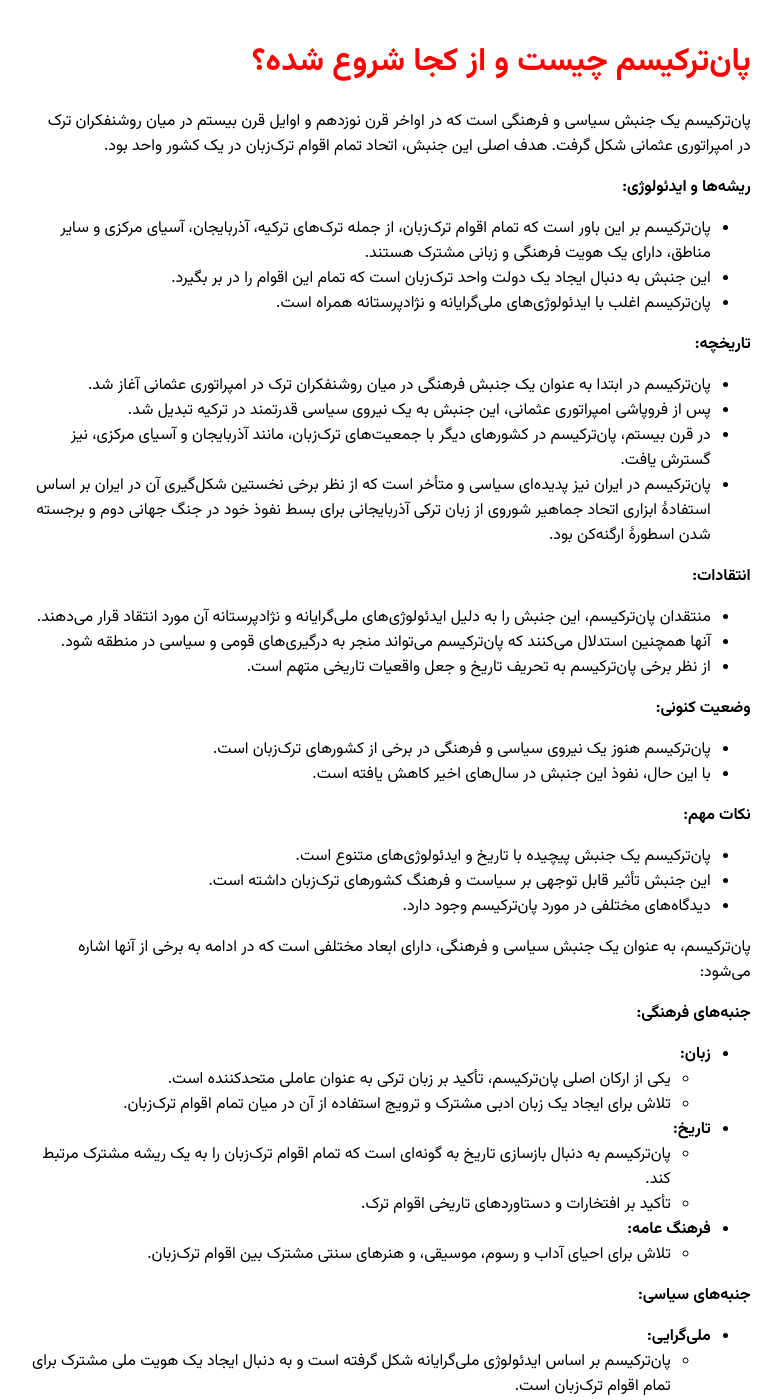
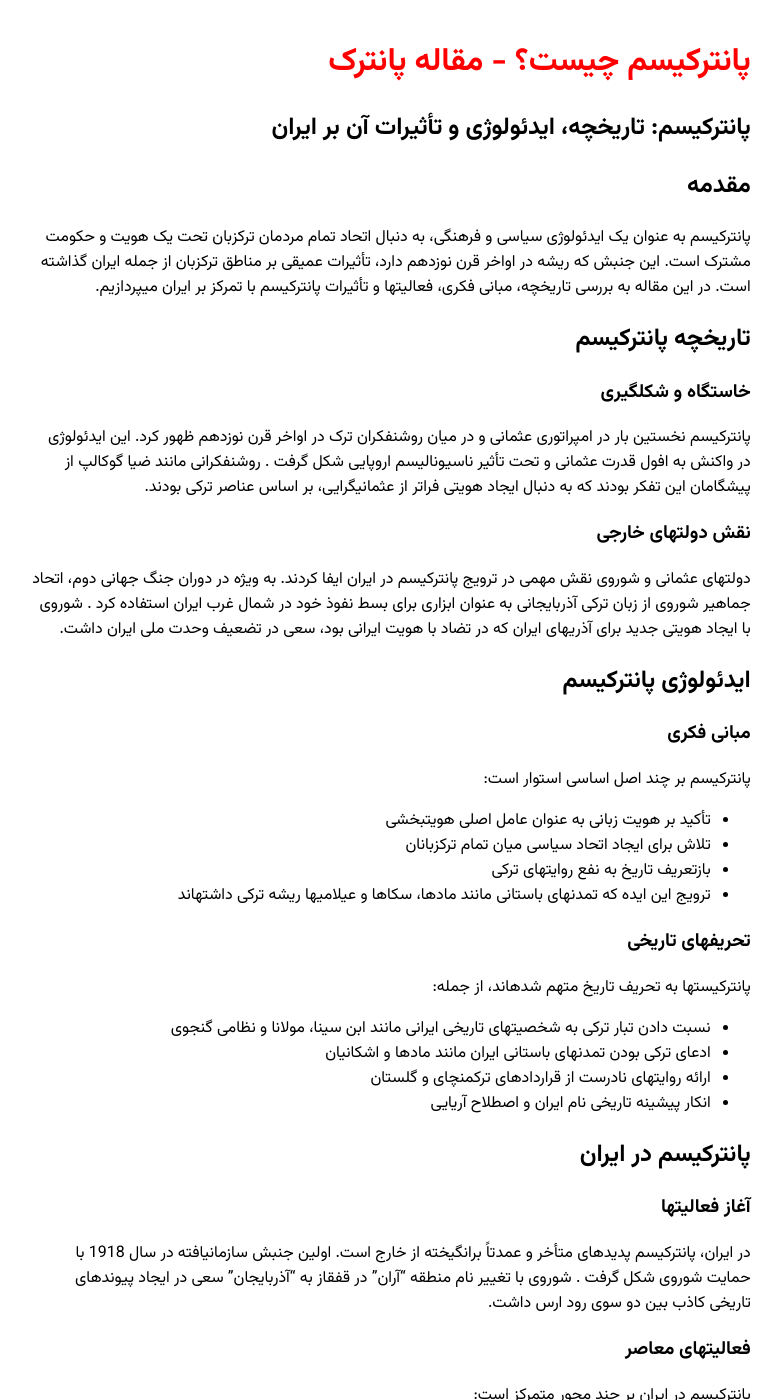
Before and after one commit to darkblog/darkblog.github.io, a Jekyll site: the page built from _posts/2025-3-2-21.md, in a window 1280 px wide and 1400 px high. Shown: the whole window, without its empty margins (249-1032 px from the left). Built offline with Jekyll 4.4.1, drawn with Linux system fonts in a browser that asks for light colours; some of the changed text lies outside the part shown.

Commit message:
Update 2025-3-2-21.md

```diff
--- a/_posts/2025-3-2-21.md
+++ b/_posts/2025-3-2-21.md
@@ -1,75 +1,83 @@
 ---
 layout: post
-title: پان‌ترکیسم چیست و از کجا شروع شده؟
+title: پانترکیسم چیست؟ - مقاله پانترک
 ---
 
-پان‌ترکیسم یک جنبش سیاسی و فرهنگی است که در اواخر قرن نوزدهم و اوایل قرن بیستم در میان روشنفکران ترک در امپراتوری عثمانی شکل گرفت. هدف اصلی این جنبش، اتحاد تمام اقوام ترک‌زبان در یک کشور واحد بود.
+## پانترکیسم: تاریخچه، ایدئولوژی و تأثیرات آن بر ایران
 
-**ریشه‌ها و ایدئولوژی:**
+## مقدمه
 
-* پان‌ترکیسم بر این باور است که تمام اقوام ترک‌زبان، از جمله ترک‌های ترکیه، آذربایجان، آسیای مرکزی و سایر مناطق، دارای یک هویت فرهنگی و زبانی مشترک هستند.
-* این جنبش به دنبال ایجاد یک دولت واحد ترک‌زبان است که تمام این اقوام را در بر بگیرد.
-* پان‌ترکیسم اغلب با ایدئولوژی‌های ملی‌گرایانه و نژادپرستانه همراه است.
+پانترکیسم به عنوان یک ایدئولوژی سیاسی و فرهنگی، به دنبال اتحاد تمام مردمان ترکزبان تحت یک هویت و حکومت مشترک است. این جنبش که ریشه در اواخر قرن نوزدهم دارد، تأثیرات عمیقی بر مناطق ترکزبان از جمله ایران گذاشته است. در این مقاله به بررسی تاریخچه، مبانی فکری، فعالیتها و تأثیرات پانترکیسم با تمرکز بر ایران میپردازیم.
 
-**تاریخچه:**
+## تاریخچه پانترکیسم
 
-* پان‌ترکیسم در ابتدا به عنوان یک جنبش فرهنگی در میان روشنفکران ترک در امپراتوری عثمانی آغاز شد.
-* پس از فروپاشی امپراتوری عثمانی، این جنبش به یک نیروی سیاسی قدرتمند در ترکیه تبدیل شد.
-* در قرن بیستم، پان‌ترکیسم در کشورهای دیگر با جمعیت‌های ترک‌زبان، مانند آذربایجان و آسیای مرکزی، نیز گسترش یافت.
-* پان‌ترکیسم در ایران نیز پدیده‌ای سیاسی و متأخر است که از نظر برخی نخستین شکل‌گیری آن در ایران بر اساس استفادهٔ ابزاری اتحاد جماهیر شوروی از زبان ترکی آذربایجانی برای بسط نفوذ خود در جنگ جهانی دوم و برجسته شدن اسطورهٔ ارگنه‌کن بود.
+### خاستگاه و شکلگیری
 
-**انتقادات:**
+پانترکیسم نخستین بار در امپراتوری عثمانی و در میان روشنفکران ترک در اواخر قرن نوزدهم ظهور کرد. این ایدئولوژی در واکنش به افول قدرت عثمانی و تحت تأثیر ناسیونالیسم اروپایی شکل گرفت . روشنفکرانی مانند ضیا گوکالپ از پیشگامان این تفکر بودند که به دنبال ایجاد هویتی فراتر از عثمانیگرایی، بر اساس عناصر ترکی بودند.
 
-* منتقدان پان‌ترکیسم، این جنبش را به دلیل ایدئولوژی‌های ملی‌گرایانه و نژادپرستانه آن مورد انتقاد قرار می‌دهند.
-* آنها همچنین استدلال می‌کنند که پان‌ترکیسم می‌تواند منجر به درگیری‌های قومی و سیاسی در منطقه شود.
-* از نظر برخی پان‌ترکیسم به تحریف تاریخ و جعل واقعیات تاریخی متهم است.
+### نقش دولتهای خارجی
 
-**وضعیت کنونی:**
+دولتهای عثمانی و شوروی نقش مهمی در ترویج پانترکیسم در ایران ایفا کردند. به ویژه در دوران جنگ جهانی دوم، اتحاد جماهیر شوروی از زبان ترکی آذربایجانی به عنوان ابزاری برای بسط نفوذ خود در شمال غرب ایران استفاده کرد . شوروی با ایجاد هویتی جدید برای آذریهای ایران که در تضاد با هویت ایرانی بود، سعی در تضعیف وحدت ملی ایران داشت.
 
-* پان‌ترکیسم هنوز یک نیروی سیاسی و فرهنگی در برخی از کشورهای ترک‌زبان است.
-* با این حال، نفوذ این جنبش در سال‌های اخیر کاهش یافته است.
+## ایدئولوژی پانترکیسم
 
-**نکات مهم:**
+### مبانی فکری
 
-* پان‌ترکیسم یک جنبش پیچیده با تاریخ و ایدئولوژی‌های متنوع است.
-* این جنبش تأثیر قابل توجهی بر سیاست و فرهنگ کشورهای ترک‌زبان داشته است.
-* دیدگاه‌های مختلفی در مورد پان‌ترکیسم وجود دارد.
+پانترکیسم بر چند اصل اساسی استوار است:
+- تأکید بر هویت زبانی به عنوان عامل اصلی هویتبخشی
+- تلاش برای ایجاد اتحاد سیاسی میان تمام ترکزبانان
+- بازتعریف تاریخ به نفع روایتهای ترکی
+- ترویج این ایده که تمدنهای باستانی مانند مادها، سکاها و عیلامیها ریشه ترکی داشتهاند
 
-پان‌ترکیسم، به عنوان یک جنبش سیاسی و فرهنگی، دارای ابعاد مختلفی است که در ادامه به برخی از آنها اشاره می‌شود:
+### تحریفهای تاریخی
 
-**جنبه‌های فرهنگی:**
+پانترکیستها به تحریف تاریخ متهم شدهاند، از جمله:
+- نسبت دادن تبار ترکی به شخصیتهای تاریخی ایرانی مانند ابن سینا، مولانا و نظامی گنجوی
+- ادعای ترکی بودن تمدنهای باستانی ایران مانند مادها و اشکانیان
+- ارائه روایتهای نادرست از قراردادهای ترکمنچای و گلستان
+- انکار پیشینه تاریخی نام ایران و اصطلاح آریایی
 
-* **زبان:**
-    * یکی از ارکان اصلی پان‌ترکیسم، تأکید بر زبان ترکی به عنوان عاملی متحدکننده است.
-    * تلاش برای ایجاد یک زبان ادبی مشترک و ترویج استفاده از آن در میان تمام اقوام ترک‌زبان.
-* **تاریخ:**
-    * پان‌ترکیسم به دنبال بازسازی تاریخ به گونه‌ای است که تمام اقوام ترک‌زبان را به یک ریشه مشترک مرتبط کند.
-    * تأکید بر افتخارات و دستاوردهای تاریخی اقوام ترک.
-* **فرهنگ عامه:**
-    * تلاش برای احیای آداب و رسوم، موسیقی، و هنرهای سنتی مشترک بین اقوام ترک‌زبان.
+## پانترکیسم در ایران
 
-**جنبه‌های سیاسی:**
+### آغاز فعالیتها
 
-* **ملی‌گرایی:**
-    * پان‌ترکیسم بر اساس ایدئولوژی ملی‌گرایانه شکل گرفته است و به دنبال ایجاد یک هویت ملی مشترک برای تمام اقوام ترک‌زبان است.
-* **وحدت سیاسی:**
-    * هدف نهایی پان‌ترکیسم، اتحاد سیاسی تمام اقوام ترک‌زبان در یک کشور واحد است.
-    * این هدف در طول تاریخ به اشکال مختلفی مطرح شده است، از جمله ایجاد یک امپراتوری ترک یا یک فدراسیون ترک.
-* **تأثیرات منطقه‌ای:**
-    * پان‌ترکیسم می‌تواند تأثیرات قابل توجهی بر روابط بین کشورهایی که جمعیت‌های ترک‌زبان دارند، داشته باشد.
-    * این جنبش می‌تواند منجر به همکاری‌های سیاسی و اقتصادی بین این کشورها شود، یا به تنش‌ها و درگیری‌ها دامن بزند.
+در ایران، پانترکیسم پدیدهای متأخر و عمدتاً برانگیخته از خارج است. اولین جنبش سازمانیافته در سال 1918 با حمایت شوروی شکل گرفت . شوروی با تغییر نام منطقه "آران" در قفقاز به "آذربایجان" سعی در ایجاد پیوندهای تاریخی کاذب بین دو سوی رود ارس داشت.
 
-**انتقادات و چالش‌ها:**
+### فعالیتهای معاصر
 
-* **تحریف تاریخ:**
-    * منتقدان پان‌ترکیسم، این جنبش را به تحریف تاریخ و جعل واقعیات تاریخی متهم می‌کنند.
-    * آنها استدلال می‌کنند که پان‌ترکیسم به دنبال ایجاد یک تاریخ ساختگی برای توجیه اهداف سیاسی خود است.
-* **نژادپرستی:**
-    * برخی از منتقدان، پان‌ترکیسم را به نژادپرستی متهم می‌کنند و استدلال می‌کنند که این جنبش برتری نژادی اقوام ترک را نسبت به سایر اقوام تبلیغ می‌کند.
-* **تنوع فرهنگی:**
-    * اقوام ترک‌زبان دارای تنوع فرهنگی قابل توجهی هستند و تلاش برای ایجاد یک هویت فرهنگی واحد می‌تواند منجر به نادیده گرفتن این تنوع شود.
-* **پیامدهای سیاسی:**
-    * پان ترکیسم در قرن بیستم، در مقاطعی به عنوان ابزاری در راستای مقاصد سیاسی دولت‌های مختلف مورد استفاده قرار گرفته‌است.
-    * این جنبش می‌تواند منجر به درگیری‌های قومی و سیاسی در منطقه شود، به ویژه در مناطقی که جمعیت‌های ترک‌زبان با سایر اقوام همزیستی دارند.
+پانترکیسم در ایران بر چند محور متمرکز است:
+- برجستهسازی هویتهای قومی و زبانی در مقابل هویت ملی ایرانی
+- ارائه نقشههای تجزیه ایران بر اساس معیارهای قومی
+- تضعیف جایگاه زبان فارسی به عنوان زبان رسمی و مشترک
+- ارائه آمارهای جمعیتی نادرست مانند ادعای وجود 40 میلیون ترک در ایران
+- تغییر نامهای جغرافیایی مانند استفاده از اصطلاح "آذربایجان جنوبی" برای آذربایجان ایران
 
-در نهایت، پان‌ترکیسم یک پدیده پیچیده و چندوجهی است که تأثیرات مثبت و منفی بر جوامع ترک‌زبان داشته است.
+## واکنشها و نقدها
+
+### نقدهای علمی
+
+پانترکیسم از سوی محققان و historians مورد نقدهای جدی قرار گرفته است:
+- سید جواد طباطبایی، پژوهشگر تبریزی، پانترکیسم را "آمیختگی فراموشی تاریخی با افسانهبافی" توصیف کرده است
+- ادعاهای پانترکیسم درباره تبار ترکی تمدنهای باستانی و شخصیتهای تاریخی از سوی خاورشناسان رد شده است
+- نظریههای پانترکیسم در محافل علمی به عنوان "شبهعلم" شناخته میشوند
+
+### موانع داخلی
+
+رشد پانترکیسم در ایران با موانع جدی روبرو بوده است:
+- اختلافات مذهبی بین شیعیان ایران و سنیهای ترکیه
+- خاطره تاریخی جنگهای ایران و عثمانی
+- تجربه اشغال آذربایجان توسط نیروهای عثمانی
+
+## پانترکیسم در سیاست خارجی ترکیه
+
+ترکیه به عنوان مهمترین حامی پانترکیسم در دوران معاصر نقش مهمی در گسترش این ایدئولوژی داشته است:
+- حزب عدالت و توسعه به رهبری اردوغان از پانترکیسم به عنوان ابزاری برای گسترش نفوذ در مناطق ترکزبان استفاده کرده است
+- سیاستهای ترکیه در قبال بحران قرهباغ با ایدههای پانتورانیستی مرتبط دانسته شده است
+- نظریه "عمق استراتژیک" داوود اوغلو بر اساس ترکیبی از نوعثمانیگری و پانترکیسم است
+
+## نتیجهگیری
+
+پانترکیسم به عنوان یک ایدئولوژی سیاسی که ریشه در ناسیونالیسم قرن نوزدهم دارد، تأثیرات پیچیدهای بر مناطق ترکزبان از جمله ایران گذاشته است. اگرچه این جنبش در برخی دورهها رشد نسبی داشته، اما به دلایل تاریخی، مذهبی و فرهنگی نتوانسته است در ایران پایگاه گستردهای پیدا کند. تحریفهای تاریخی، ادعاهای شبهعلمی و وابستگی به قدرتهای خارجی از مهمترین چالشهای این ایدئولوژی در برابر هویت ملی ایرانی بوده است.
+
+- [علم نت](https://elmnet.ir/keyword/%D9%BE%D8%A7%D9%86-%D8%AA%D8%B1%DA%A9%DB%8C%D8%B3%D9%85?pn=4)
+- [ویکی پدیا](https://fa.m.wikipedia.org/wiki/%D9%BE%D8%A7%D9%86%E2%80%8C%D8%AA%D8%B1%DA%A9%DB%8C%D8%B3%D9%85_%D8%AF%D8%B1_%D8%A7%DB%8C%D8%B1%D8%A7%D9%86)
```
